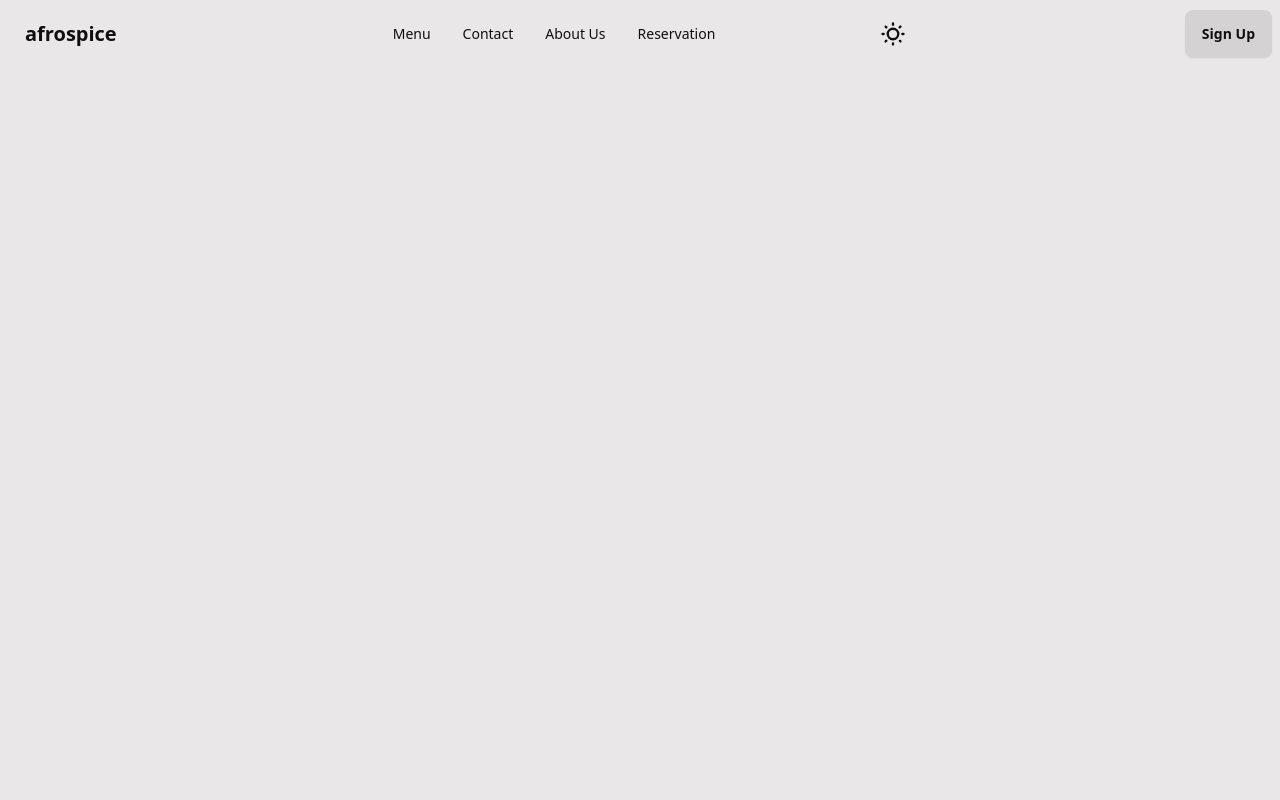
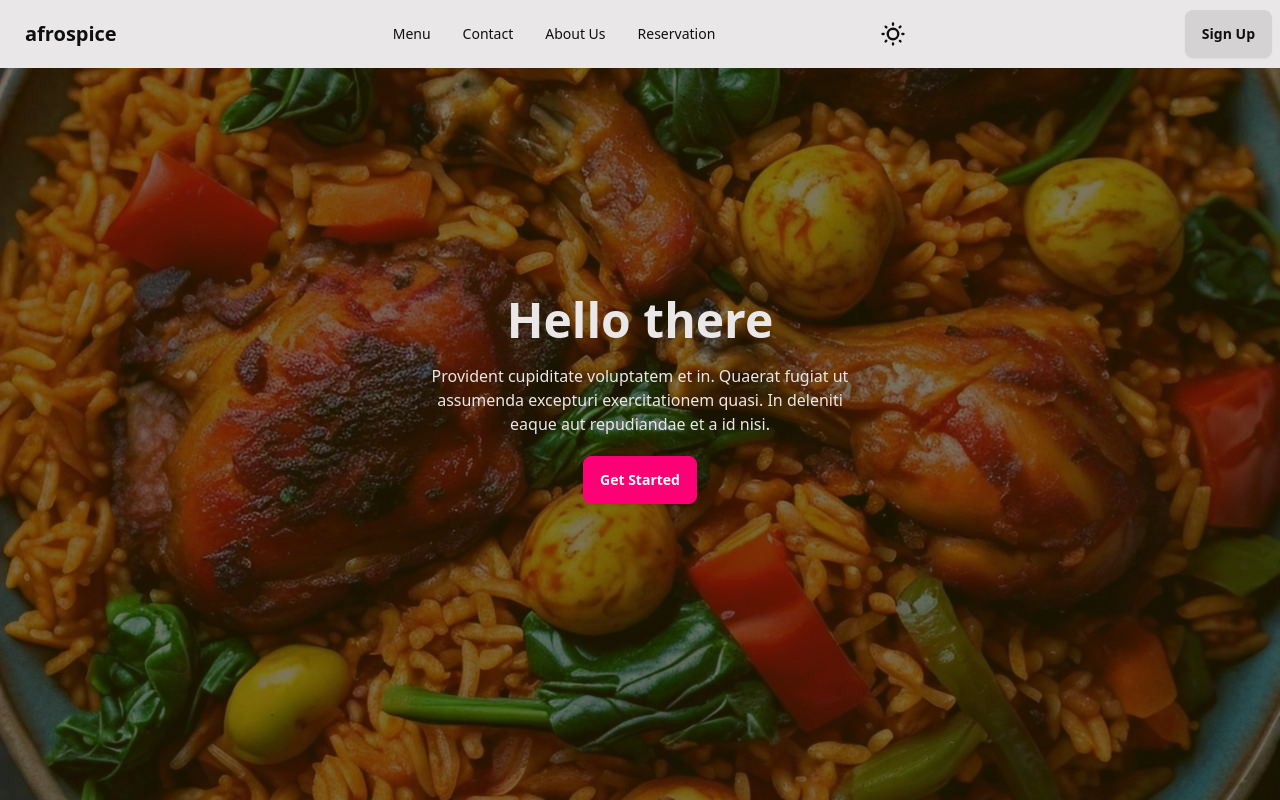
Before and after one commit to dev-Bambam/restaurant-web, a website: page public/index.html in a window 1280 px wide. Drawn offline with nearby package versions, Linux system fonts and the light colour scheme.

Commit message:
now the swiper.js carousel is now working.....first commit of the day

```diff
--- a/package.json
+++ b/package.json
@@ -11,6 +11,7 @@
   "description": "",
   "dependencies": {
     "@splidejs/splide": "^4.1.4",
+    "swiper": "^11.1.9",
     "tailwindcss": "^3.4.7"
   },
   "devDependencies": {
--- a/public/index.html
+++ b/public/index.html
@@ -8,40 +8,32 @@
       rel="stylesheet"
       href="https://cdn.jsdelivr.net/npm/swiper@11/swiper-bundle.min.css"
     />
-  <!-- <link rel="stylesheet" href="node_modules/@splidejs/splide/dist/css/splide.min.css"> -->
-  <title>Document</title>
-
-
-  <!-- <style>
-    .hero {
-      position: relative;
-    }
-
-    .hero .hero-overlay {
-      position: absolute;
-      top: 0;
-      left: 0;
-      width: 100%;
-      height: 100%;
-      background: rgba(0, 0, 0, 0.6);
-    }
-
-    .hero .hero-content {
-      position: relative;
-      z-index: 2;
-    }
-  </style> -->
+    <title>afrospice</title>
   </head>
   <body>
     <header class="navbar bg-base-100 fixed w-full z-50">
       <div class="navbar-start">
         <div class="dropdown">
           <div tabindex="0" role="button" class="btn btn-ghost lg:hidden">
-          <svg xmlns="http://www.w3.org/2000/svg" class="h-5 w-5" fill="none" viewBox="0 0 24 24" stroke="currentColor">
-            <path stroke-linecap="round" stroke-linejoin="round" stroke-width="2" d="M4 6h16M4 12h8m-8 6h16" />
+            <svg
+              xmlns="http://www.w3.org/2000/svg"
+              class="h-5 w-5"
+              fill="none"
+              viewBox="0 0 24 24"
+              stroke="currentColor"
+            >
+              <path
+                stroke-linecap="round"
+                stroke-linejoin="round"
+                stroke-width="2"
+                d="M4 6h16M4 12h8m-8 6h16"
+              />
             </svg>
           </div>
-        <ul tabindex="0" class="menu menu-sm dropdown-content bg-base-100 rounded-box z-[1] mt-3 w-52 p-2 shadow">
+          <ul
+            tabindex="0"
+            class="menu menu-sm dropdown-content bg-base-100 rounded-box z-[1] mt-3 w-52 p-2 shadow"
+          >
             <li><a href="#menu">Menu</a></li>
             <li><a href="#contact">Contact</a></li>
             <li><a href="#about">About Us</a></li>
@@ -64,12 +56,24 @@
           <!-- this hidden checkbox controls the state -->
           <input type="checkbox" class="theme-controller" value="synthwave" />
           <!-- sun icon -->
-        <svg class="swap-off h-10 w-7 fill-current" xmlns="http://www.w3.org/2000/svg" viewBox="0 0 24 24">
-          <path d="M5.64,17l-.71.71a1,1,0,0,0,0,1.41,1,1,0,0,0,1.41,0l.71-.71A1,1,0,0,0,5.64,17ZM5,12a1,1,0,0,0-1-1H3a1,1,0,0,0,0,2H4A1,1,0,0,0,5,12Zm7-7a1,1,0,0,0,1-1V3a1,1,0,0,0-2,0V4A1,1,0,0,0,12,5ZM5.64,7.05a1,1,0,0,0,.7.29,1,1,0,0,0,.71-.29,1,1,0,0,0,0-1.41l-.71-.71A1,1,0,0,0,4.93,6.34Zm12,.29a1,1,0,0,0,.7-.29l.71-.71a1,1,0,1,0-1.41-1.41L17,5.64a1,1,0,0,0,0,1.41A1,1,0,0,0,17.66,7.34ZM21,11H20a1,1,0,0,0,0,2h1a1,1,0,0,0,0-2Zm-9,8a1,1,0,0,0-1,1v1a1,1,0,0,0,2,0V20A1,1,0,0,0,12,19ZM18.36,17A1,1,0,0,0,17,18.36l.71.71a1,1,0,0,0,1.41,0,1,1,0,0,0,0-1.41ZM12,6.5A5.5,5.5,0,1,0,17.5,12,5.51,5.51,0,0,0,12,6.5Zm0,9A3.5,3.5,0,1,1,15.5,12,3.5,3.5,0,0,1,12,15.5Z"></path>
+          <svg
+            class="swap-off h-10 w-7 fill-current"
+            xmlns="http://www.w3.org/2000/svg"
+            viewBox="0 0 24 24"
+          >
+            <path
+              d="M5.64,17l-.71.71a1,1,0,0,0,0,1.41,1,1,0,0,0,1.41,0l.71-.71A1,1,0,0,0,5.64,17ZM5,12a1,1,0,0,0-1-1H3a1,1,0,0,0,0,2H4A1,1,0,0,0,5,12Zm7-7a1,1,0,0,0,1-1V3a1,1,0,0,0-2,0V4A1,1,0,0,0,12,5ZM5.64,7.05a1,1,0,0,0,.7.29,1,1,0,0,0,.71-.29,1,1,0,0,0,0-1.41l-.71-.71A1,1,0,0,0,4.93,6.34Zm12,.29a1,1,0,0,0,.7-.29l.71-.71a1,1,0,1,0-1.41-1.41L17,5.64a1,1,0,0,0,0,1.41A1,1,0,0,0,17.66,7.34ZM21,11H20a1,1,0,0,0,0,2h1a1,1,0,0,0,0-2Zm-9,8a1,1,0,0,0-1,1v1a1,1,0,0,0,2,0V20A1,1,0,0,0,12,19ZM18.36,17A1,1,0,0,0,17,18.36l.71.71a1,1,0,0,0,1.41,0,1,1,0,0,0,0-1.41ZM12,6.5A5.5,5.5,0,1,0,17.5,12,5.51,5.51,0,0,0,12,6.5Zm0,9A3.5,3.5,0,1,1,15.5,12,3.5,3.5,0,0,1,12,15.5Z"
+            ></path>
           </svg>
           <!-- moon icon -->
-        <svg class="swap-on h-10 w-7 fill-current" xmlns="http://www.w3.org/2000/svg" viewBox="0 0 24 24">
-          <path d="M21.64,13a1,1,0,0,0-1.05-.14,8.05,8.05,0,0,1-3.37.73A8.15,8.15,0,0,1,9.08,5.49a8.59,8.59,0,0,1,.25-2A1,1,0,0,0,8,2.36,10.14,10.14,0,1,0,22,14.05,1,1,0,0,0,21.64,13Zm-9.5,6.69A8.14,8.14,0,0,1,7.08,5.22v.27A10.15,10.15,0,0,0,17.22,15.63a9.79,9.79,0,0,0,2.1-.22A8.11,8.11,0,0,1,12.14,19.73Z"></path>
+          <svg
+            class="swap-on h-10 w-7 fill-current"
+            xmlns="http://www.w3.org/2000/svg"
+            viewBox="0 0 24 24"
+          >
+            <path
+              d="M21.64,13a1,1,0,0,0-1.05-.14,8.05,8.05,0,0,1-3.37.73A8.15,8.15,0,0,1,9.08,5.49a8.59,8.59,0,0,1,.25-2A1,1,0,0,0,8,2.36,10.14,10.14,0,1,0,22,14.05,1,1,0,0,0,21.64,13Zm-9.5,6.69A8.14,8.14,0,0,1,7.08,5.22v.27A10.15,10.15,0,0,0,17.22,15.63a9.79,9.79,0,0,0,2.1-.22A8.11,8.11,0,0,1,12.14,19.73Z"
+            ></path>
           </svg>
         </label>
       </div>
@@ -78,6 +82,57 @@
       </div>
     </header>
     <!-- hero page using swiper -->
+    <section id="hero-page">
+      <!-- Swiper -->
+      <div class="swiper mySwiper">
+        <div class="swiper-wrapper">
+          <!-- first slide -->
+          <div class="swiper-slide">
+            <div
+              class="hero min-h-screen"
+              style="background-image: url(./images/background/bg2.jpg)"
+            >
+              <div class="hero-overlay bg-opacity-60"></div>
+              <div class="hero-content text-neutral-content text-center">
+                <div class="max-w-md">
+                  <h1 class="mb-5 text-5xl font-bold">Hello there</h1>
+                  <p class="mb-5">
+                    Provident cupiditate voluptatem et in. Quaerat fugiat ut
+                    assumenda excepturi exercitationem quasi. In deleniti eaque
+                    aut repudiandae et a id nisi.
+                  </p>
+                  <button class="btn btn-primary">Get Started</button>
+                </div>
+              </div>
+            </div>
+          </div>
+          <!-- second slide -->
+          <div class="swiper-slide">
+            <div
+              class="hero min-h-screen"
+              style="background-image: url(./images/background/jollof.jpeg)"
+            >
+              <div class="hero-overlay bg-opacity-60"></div>
+              <div class="hero-content text-neutral-content text-center">
+                <div class="max-w-md">
+                  <h1 class="mb-5 text-5xl font-bold">Hello there</h1>
+                  <p class="mb-5">
+                    Provident cupiditate voluptatem et in. Quaerat fugiat ut
+                    assumenda excepturi exercitationem quasi. In deleniti eaque
+                    aut repudiandae et a id nisi.
+                  </p>
+                  <button class="btn btn-primary">Get Started</button>
+                </div>
+              </div>
+            </div>
+          </div>
+          <!-- third slide -->
+          <!-- <div class="swiper-slide"></div> -->
+        </div>
+      </div>
+    </section>
   </body>
   <script src="./index.js"></script>
+  <script src="./swipper.js"></script>
+  <script src="https://cdn.jsdelivr.net/npm/swiper@11/swiper-bundle.min.js"></script>
 </html>
--- /dev/null
+++ b/public/swipper.js
@@ -0,0 +1,25 @@
+// // import Swiper JS
+// import Swiper from 'swiper';
+// // import Swiper styles
+// import 'swiper/css';
+
+// Ensure the DOM is fully loaded before initializing Swiper
+document.addEventListener('DOMContentLoaded', () => {
+    // init Swiper:
+    const swiper = new Swiper('.mySwiper', {
+        spaceBetween: 30,
+        centeredSlides: true,
+        autoplay: {
+            delay: 2500,
+            disableOnInteraction: false,
+        },
+        pagination: {
+            el: '.swiper-pagination',
+            clickable: true,
+        },
+        navigation: {
+            nextEl: '.swiper-button-next',
+            prevEl: '.swiper-button-prev',
+        },
+    });
+});
```
Also changed, not shown: 1 other file. Lines whose indentation alone changed are shown as unchanged.
